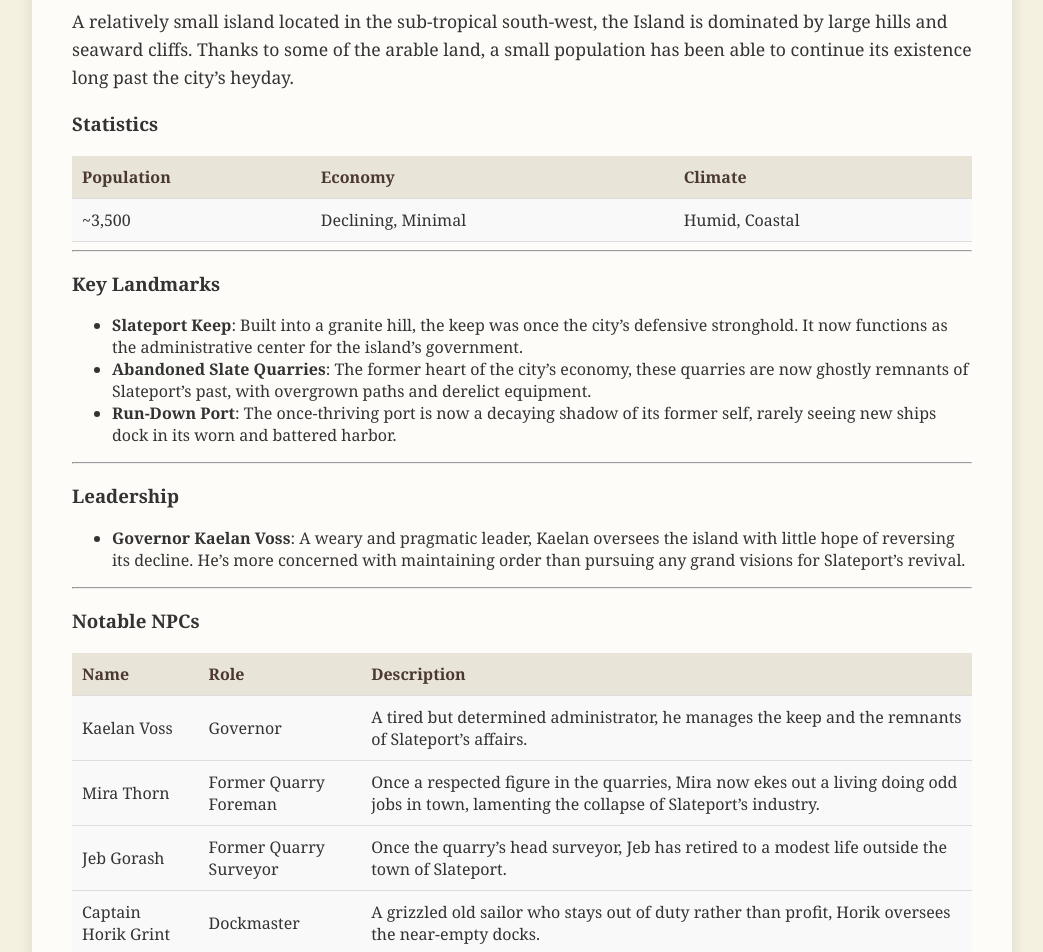
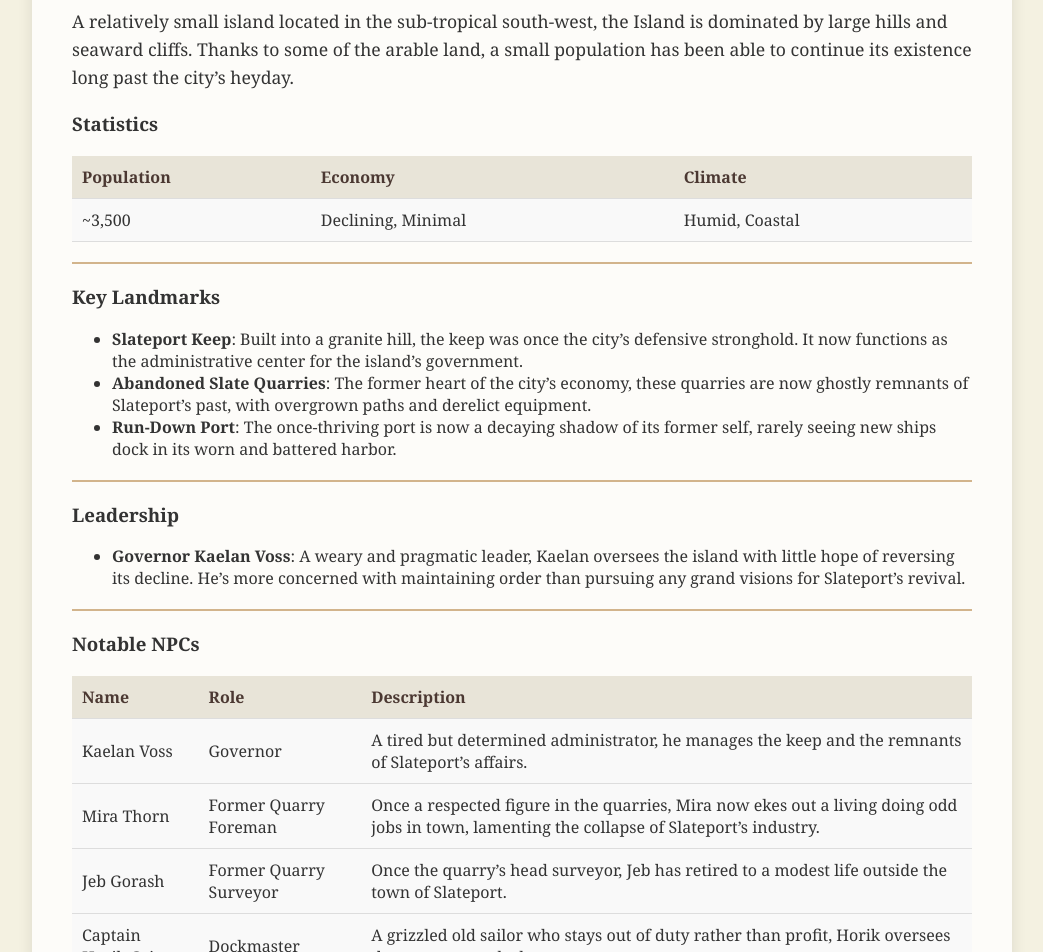
Before and after one commit to arcticblizzard/Myridia, a Jekyll site: the page built from locations/slateport.md, in a window 1280 px wide. Shown: the part 711-1663 px from the top of the page, without its empty margins (118-1161 px from the left). Built offline with Jekyll 4.4.1, drawn with Linux system fonts in a browser that asks for light colours.

Commit message:
Update styles.css

```diff
--- a/assets/css/styles.css
+++ b/assets/css/styles.css
@@ -33,6 +33,14 @@ h2 {
     border-bottom: 2px solid #d2b48c;
     padding-bottom: 10px;
     margin-top: 40px;
+}
+
+/* Horizontal lines (all) */
+hr {
+    border: 0;
+    height: 2px;
+    background-color: #d2b48c; /* Gold-ish color */
+    margin: 20px 0;
 }
 
 /* Text sections */
```
